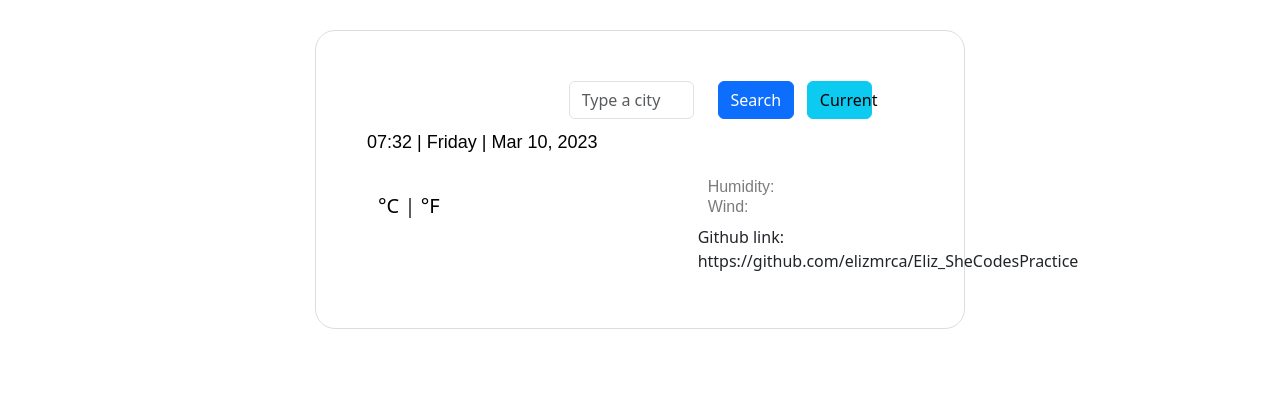
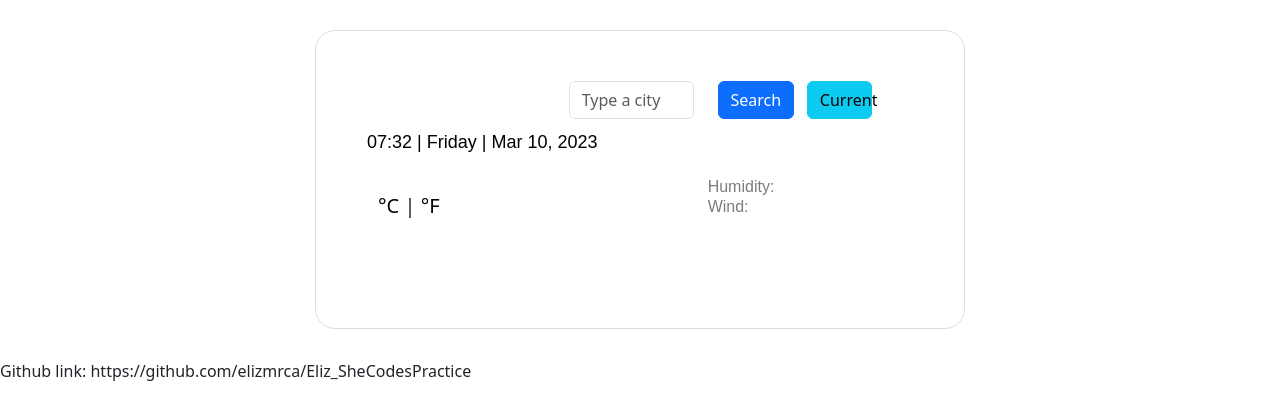
Before and after one commit to elizmrca/Eliz_SheCodesPractice, a plain HTML site: page index.html in a window 1280 px wide. Drawn offline with nearby package versions, Linux system fonts and the light colour scheme; no server answers.

Commit message:
Update index.html

```diff
--- a/index.html
+++ b/index.html
@@ -82,7 +82,6 @@
                             </li>
                         </ul>
 
-                        Github link: https://github.com/elizmrca/Eliz_SheCodesPractice
 
                         <!---
                                                                                                             <div class="btn-group" role="group" aria-label="Basic example">
@@ -96,6 +95,9 @@
             </div>
         </div>
 
+        <div> Github link: https://github.com/elizmrca/Eliz_SheCodesPractice
+</div>
+
         <script src="src/script.js"></script>
     </body>
 </html>
```
